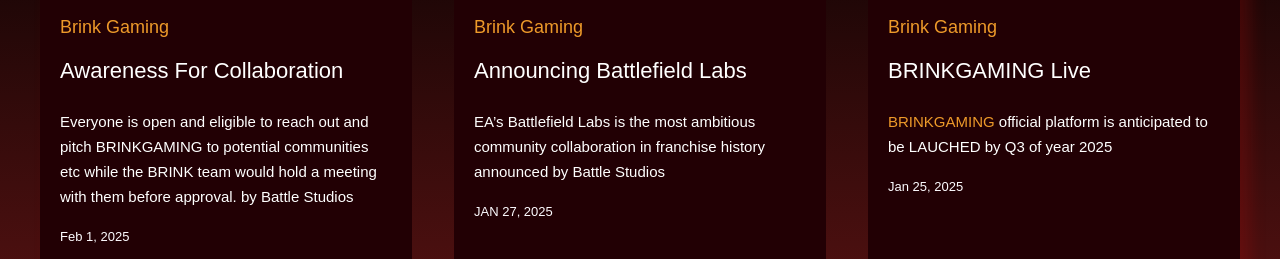
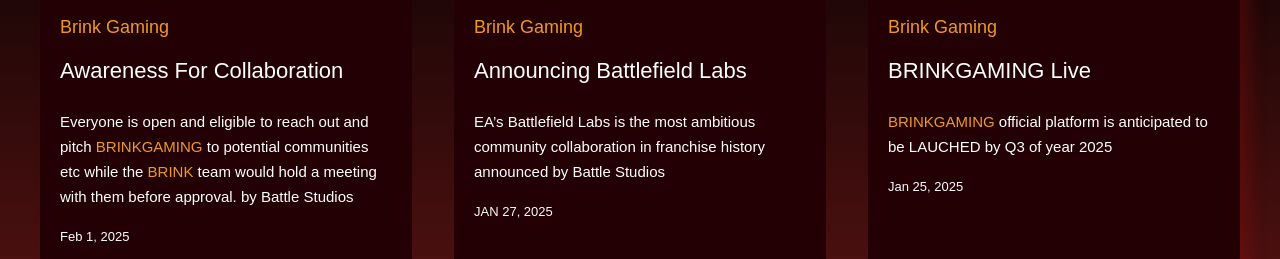
Before and after one commit to rubymurphy/Brink-Gaming-landing-page, a plain HTML site: page index.html in a window 1280 px wide. Shown: the part 5600-5859 px from the top of the page. Drawn offline with Linux system fonts and the light colour scheme; a web font is replaced by a local one.

Commit message:
Update 2

```diff
--- a/index.html
+++ b/index.html
@@ -191,10 +191,10 @@
                 <p>Brink Gaming</p>
                 <h1>Awareness For Collaboration</h1>
                 <div class="blog-content">
-                    <h2> Everyone is open and eligible to reach out and pitch BRINKGAMING to potential communities etc
+                    <h2> Everyone is open and eligible to reach out and pitch <span>BRINKGAMING</span> to potential communities etc
                         while
                         the
-                        BRINK team would hold a meeting with them before approval.
+                        <span>BRINK</span> team would hold a meeting with them before approval.
                         by Battle Studios</h2>
                     <h3>Feb 1, 2025</h3>
                 </div>
```
